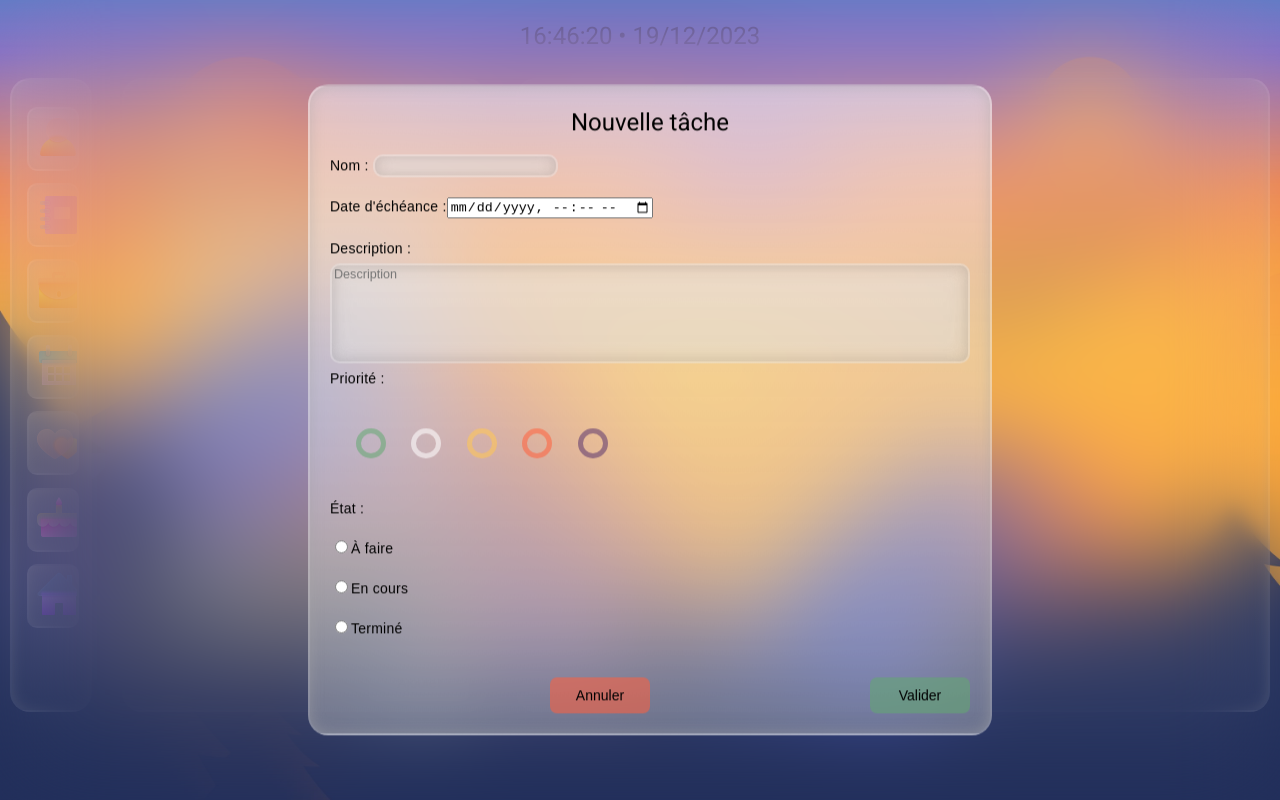
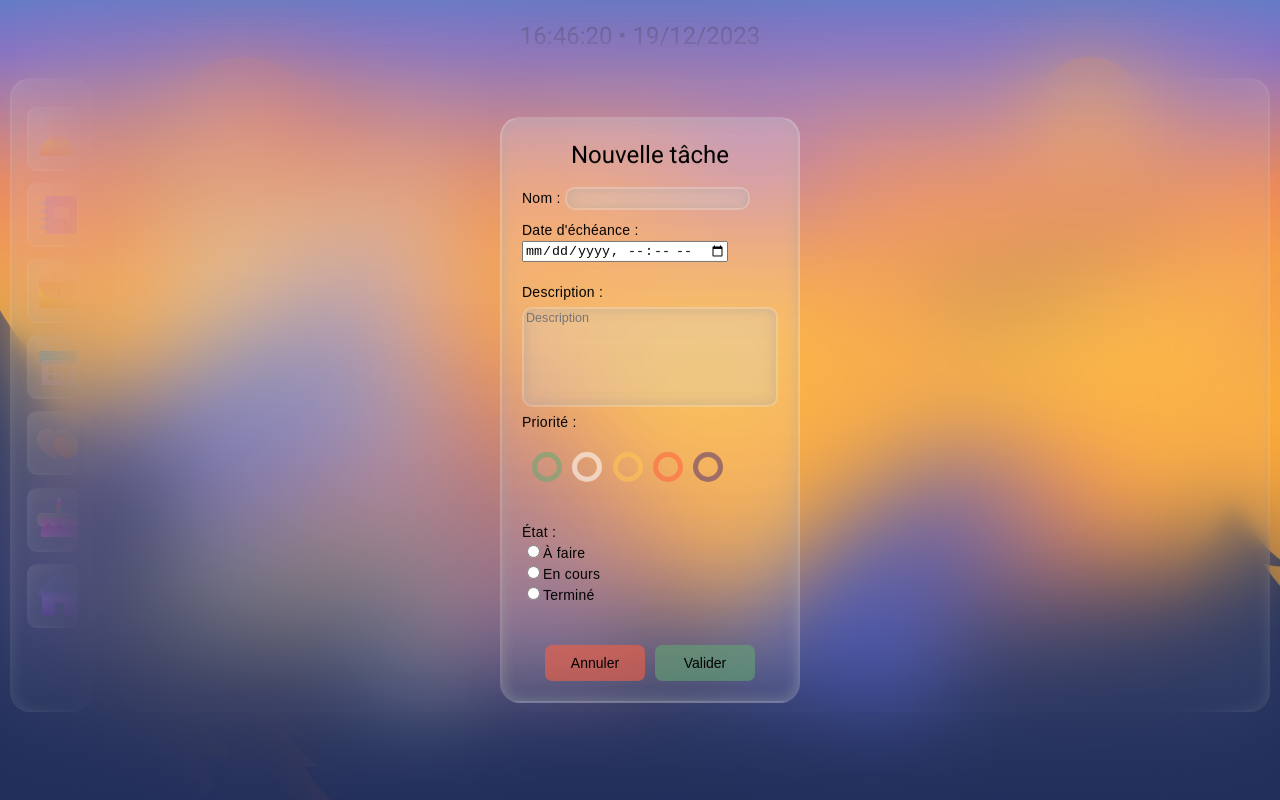
Before and after one commit to Gibus21250/CWA, an Angular app: page /creationPopup in a window 1280 px wide. Built offline with nearby package versions, Linux system fonts and the light colour scheme.

Commit message:
update css

```diff
--- a/src/app/views/creation-tache/creation-tache.component.css
+++ b/src/app/views/creation-tache/creation-tache.component.css
@@ -17,7 +17,7 @@
     padding: 20px;
     border: 1px solid #ccc;
     box-shadow: 0 4px 8px rgba(0, 0, 0, 0.1);
-    width: 50%;
+    width: 20%;
 
     border-radius: 20px;
     border-color: rgba(255, 255, 255, 0.14);
@@ -25,7 +25,7 @@
     border-width: 2px;
     box-shadow: inset 0 0 1em rgba(168, 168, 168, 0.478);
     flex: 1;
-    background-image: linear-gradient(to bottom, rgba(255, 255, 255, 0.5), rgba(205, 205, 205, 0.4));
+    background-image: linear-gradient(to bottom, rgba(255, 255, 255, 0.2), rgba(205, 205, 205, 0.1));
     backdrop-filter: blur(10px);
     margin: 10px;
 }
@@ -34,9 +34,6 @@
     text-align: center;
 }
 
-.popup-container div {
-    margin-top: 3%;
-}
 
 .popup-buttons {
     margin-top: 20px;
@@ -78,7 +75,8 @@
     border-radius: 7px;
     cursor: pointer;
     float: right;
-    margin-left: auto;
+    margin-left: 5px;
+    margin-right: 5px;
     margin-top: 20px;
 }
 
@@ -96,7 +94,8 @@
     border-radius: 7px;
     cursor: pointer;
     float: right;
-    margin-left: auto;
+    margin-left: 5px;
+    margin-right: 5px;
     margin-top: 20px;
 }
 
@@ -105,6 +104,7 @@
 }
 
 .inputNom{
+    margin-bottom:10px ;
     border-radius: 10px;
     padding: 2px;
     border-color: rgba(255, 255, 255, 0.14);
--- a/src/app/views/liste-tache/liste-tache.component.css
+++ b/src/app/views/liste-tache/liste-tache.component.css
@@ -51,13 +51,13 @@
 
 /* Handle */
 #listeTache::-webkit-scrollbar-thumb {
-    background-image: linear-gradient(to bottom, rgba(201, 89, 89, 0.515), rgba(255, 255, 255, 0.248));
+    background-image: linear-gradient(to bottom, rgba(255, 255, 255, 0.35), rgba(255, 255, 255, 0.25));
     border-radius: 10px;
 }
 
 /* Handle on hover */
 #listeTache::-webkit-scrollbar-thumb:hover {
-    background-image: linear-gradient(to bottom, rgba(201, 89, 89, 0.748), rgba(255, 255, 255, 0.248));
+    background-image: linear-gradient(to bottom, rgba(255, 255, 255, 0.4), rgba(255, 255, 255, 0.3));
 }
 
 .btnRond button {
--- a/src/app/views/modification-tache/modification-tache.component.css
+++ b/src/app/views/modification-tache/modification-tache.component.css
@@ -17,7 +17,7 @@
     padding: 20px;
     border: 1px solid #ccc;
     box-shadow: 0 4px 8px rgba(0, 0, 0, 0.1);
-    width: 300px;
+    width: 20%;
 
     border-radius: 20px;
     border-color: rgba(255, 255, 255, 0.14);
@@ -25,7 +25,7 @@
     border-width: 2px;
     box-shadow: inset 0 0 1em rgba(168, 168, 168, 0.478);
     flex: 1;
-    background-image: linear-gradient(to bottom, rgba(255, 255, 255, 0.162), rgba(205, 205, 205, 0.083));
+    background-image: linear-gradient(to bottom, rgba(255, 255, 255, 0.2), rgba(205, 205, 205, 0.1));
     backdrop-filter: blur(10px);
     margin: 10px;
 }
@@ -34,13 +34,14 @@
     text-align: center;
 }
 
+
 .popup-buttons {
     margin-top: 20px;
     display: flex;
     justify-content: center;
 }
 
-.popup-buttons button {
+.popup-buttons input[type=button] {
     margin: 0 10px;
     padding: 8px 16px;
     cursor: pointer;
@@ -48,8 +49,20 @@
 
 .textarea {
     width: 100%;
+    height: 100px;
+    font-family: Roboto Mono, sans-serif;
+    font-size: 90%;
     box-sizing: border-box;
     resize: none;
+    border-radius: 10px;
+    border-color: rgba(255, 255, 255, 0.14);
+    border-style: solid;
+    border-width: 2px;
+    box-shadow: inset 0 0 1em rgba(168, 168, 168, 0.478);
+    flex: 1;
+    background-color: rgba(195, 195, 195, 0.16);
+    backdrop-filter: blur(10px);
+    margin-top: 5px;
 }
 
 .btnPopA {
@@ -62,7 +75,8 @@
     border-radius: 7px;
     cursor: pointer;
     float: right;
-    margin-left: auto;
+    margin-left: 5px;
+    margin-right: 5px;
     margin-top: 20px;
 }
 
@@ -80,7 +94,8 @@
     border-radius: 7px;
     cursor: pointer;
     float: right;
-    margin-left: auto;
+    margin-left: 5px;
+    margin-right: 5px;
     margin-top: 20px;
 }
 
@@ -88,6 +103,18 @@
     background-color: #59956490;
 }
 
+.inputNom{
+    margin-bottom:10px ;
+    border-radius: 10px;
+    padding: 2px;
+    border-color: rgba(255, 255, 255, 0.14);
+    border-style: solid;
+    border-width: 2px;
+    box-shadow: inset 0 0 1em rgba(168, 168, 168, 0.478);
+    flex: 1;
+    background-color: rgba(195, 195, 195, 0.16);
+    backdrop-filter: blur(10px);
+}
 
 .btnRond {
     display: flex;
@@ -144,25 +171,25 @@
 
 .btnRond input[type=button].selected.btnVert {
     background-color: #64a87190;
-    border: solid 5px #64a87190;
+    border: solid 5px #64a87100;
 }
 
 .btnRond input[type=button].selected.btnBlanc {
     background-color: #ffffff90;
-    border: solid 5px#ffffff90;
+    border: solid 5px#ffffff00;
 }
 
 .btnRond input[type=button].selected.btnJaune {
     background-color: #ffc65490;
-    border: solid 5px #ffc65490;
+    border: solid 5px #ffc65400;
 }
 
 .btnRond input[type=button].selected.btnRouge {
     background-color: #ff613e90;
-    border: 5px solid #ff613e90;
+    border: 5px solid #ff613e00;
 }
 
 .btnRond input[type=button].selected.btnViolet {
     background-color: #5c376d90;
-    border: 5px solid #5c376d90;
+    border: 5px solid #5c376d00;
 }
--- a/src/app/views/modification-tache/modification-tache.component.html
+++ b/src/app/views/modification-tache/modification-tache.component.html
@@ -5,27 +5,27 @@
     <form (ngSubmit)="onSubmit()">
 
       <label for="nom">Nom : </label>
-      <input class="inputNom" type="text" id="nom" name="nom" [(ngModel)]="_tache.intitule" required>
+      <input class="inputNom" type="text" id="nom" name="nom" [(ngModel)]="nomTache" required>
 
       <br>
 
       <label for="dateEcheance">Date d'échéance :</label>
-      <input type="datetime-local" id="dateEcheance" name="dateEcheance" min="2018-01-01" [(ngModel)]="_tache.dateEcheance" required/>
+      <input type="datetime-local" id="dateEcheance" name="dateEcheance" min="2018-01-01" [(ngModel)]="selectedDate" required/>
 
       <br>
 
       <label for="descriptionTache">Description :</label>
-      <textarea type="textarea" id="descriptionTache" name="descriptionTache" class="textarea" placeholder="Description" [(ngModel)]="_tache.description" required></textarea>
+      <textarea type="textarea" id="descriptionTache" name="descriptionTache" class="textarea" placeholder="Description" [(ngModel)]="descriptionTache" required></textarea>
 
       <br>
 
       <label for="priorite">Priorité :</label>
       <div class="btnRond">
-        <input type="button" class="btnVert" [class.selected]="selectedPriority === 0" (click)="selectButton(0)"/>
-        <input type="button" class="btnBlanc" [class.selected]="selectedPriority === 1" (click)="selectButton(1)"/>
-        <input type="button" class="btnJaune" [class.selected]="selectedPriority === 2" (click)="selectButton(2)"/>
-        <input type="button" class="btnRouge" [class.selected]="selectedPriority === 3" (click)="selectButton(3)"/>
-        <input type="button" class="btnViolet" [class.selected]="selectedPriority === 4" (click)="selectButton(4)"/>
+        <input type="button" class="btnVert" [class.selected]="selectedPriority === 0" (click)="selectButton(0)" />
+        <input type="button" class="btnBlanc" [class.selected]="selectedPriority === 1" (click)="selectButton(1)" />
+        <input type="button" class="btnJaune" [class.selected]="selectedPriority === 2" (click)="selectButton(2)" />
+        <input type="button" class="btnRouge" [class.selected]="selectedPriority === 3" (click)="selectButton(3)" />
+        <input type="button" class="btnViolet" [class.selected]="selectedPriority === 4" (click)="selectButton(4)" />
       </div>
 
       <br>
--- a/src/app/views/modification-tache/modification-tache.component.ts
+++ b/src/app/views/modification-tache/modification-tache.component.ts
@@ -13,7 +13,7 @@ export class ModificationTacheComponent {
 
   constructor(private router: Router, private tacheServ: TacheService) {}
 
-  @Input() public _tache!: Tache;
+  ///@Input() public _tache!: Tache;
 
   nomTache: string = ''; // Nom de la tâche
   selectedDate: string = ''; //Pour la date
@@ -21,20 +21,13 @@ export class ModificationTacheComponent {
   selectedPriority: number = -1; // État initial pour la sélection de priorité
   selectedEtat: number = -1; // État initial pour la sélection d'état en radio bouton
 
-  ngOnInit(): void {
-    //Initialiser les valeurs des champs html avec les valeurs de la tâche
-    this.selectButton(this._tache.priorite);
-    this.selectEtat(this._tache.etat);
-  }
-
   //Valider la modification
   onSubmit() {
     if(this.verificateur()) {
       const resDate = new Date(this.selectedDate);
-      let tache = new Tache(this.nomTache, resDate, this._tache.dateCreation, this.descriptionTache, this.selectedPriority, this.selectedEtat);
-
+      //let tache = new Tache(this.nomTache, resDate, this._tache.dateCreation, this.descriptionTache, this.selectedPriority, this.selectedEtat);
+      //this.tacheServ.addTache(tache);
       //sauvegarder la modif de tâche sur le serveur
-      //this.tacheServ.addTache(tache);
 
       this.router.navigate(['/']);
     }
@@ -48,6 +41,10 @@ export class ModificationTacheComponent {
   selectEtat(n: number): void {
     this.selectedEtat = n;
   }
+  // Fermer la popup
+  closePopup() {
+    this.router.navigate(['/']);
+  }
 
   verificateur() {
     //Vérifier que les champs ne sont pas vides
@@ -60,9 +57,4 @@ export class ModificationTacheComponent {
     return dateTmp > new Date();
   }
 
-  // Fermer la popup
-  closePopup() {
-    this.router.navigate(['/']);
-  }
-
 }
```
